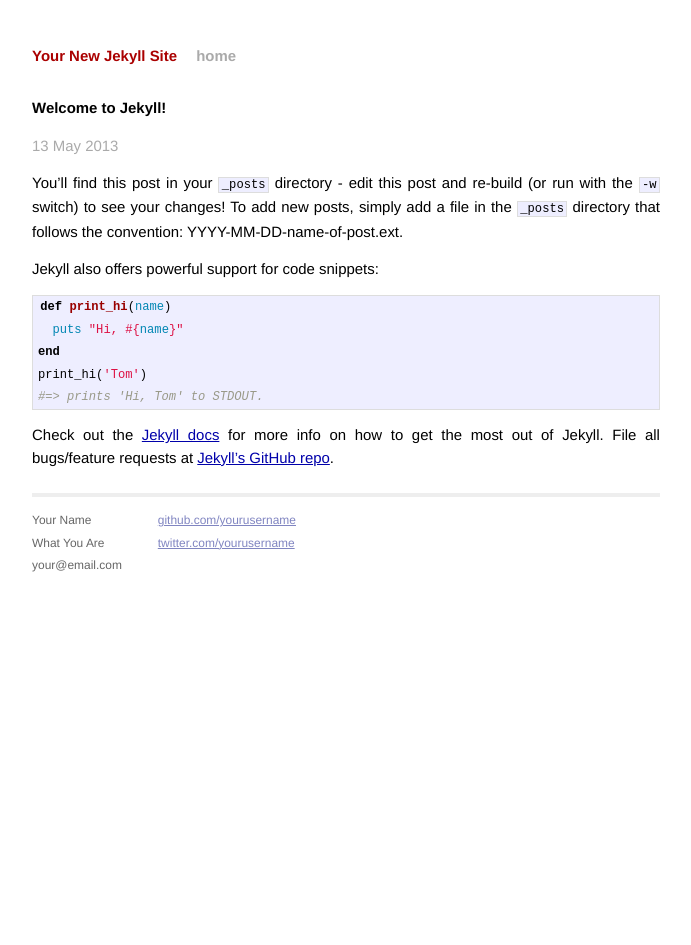
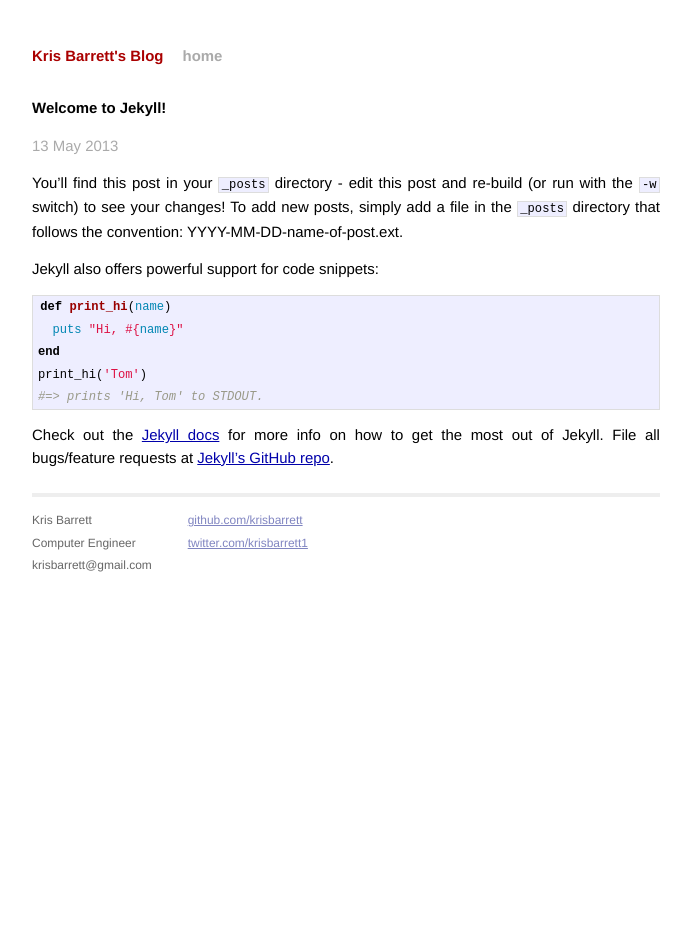
Before and after one commit to krisbarrett/kbarrett.com, a Jekyll site: the page built from _posts/2013-05-13-welcome-to-jekyll.markdown, in a window 1280 px wide. Shown: the whole page, without its empty margins (294-985 px from the left). Built offline with Jekyll 4.4.1, drawn with Linux system fonts in a browser that asks for light colours.

Commit message:
Added basic information.

```diff
--- a/_config.yml
+++ b/_config.yml
@@ -1,2 +1,2 @@
-name: Your New Jekyll Site
+name: Kris Barrett's Blog
 pygments: true
--- a/_layouts/default.html
+++ b/_layouts/default.html
@@ -27,15 +27,15 @@
             <div class="footer">
               <div class="contact">
                 <p>
-                  Your Name<br />
-                  What You Are<br />
-                  your@email.com
+                  Kris Barrett<br />
+                  Computer Engineer<br />
+                  krisbarrett@gmail.com
                 </p>
               </div>
               <div class="contact">
                 <p>
-                  <a href="http://github.com/yourusername/">github.com/yourusername</a><br />
-                  <a href="http://twitter.com/yourusername/">twitter.com/yourusername</a><br />
+                  <a href="http://github.com/krisbarrett/">github.com/krisbarrett</a><br />
+                  <a href="http://twitter.com/krisbarrett1/">twitter.com/krisbarrett1</a><br />
                 </p>
               </div>
             </div>
--- a/index.html
+++ b/index.html
@@ -1,6 +1,6 @@
 ---
 layout: default
-title: Your New Jekyll Site
+title: Kris Barrett's Blog
 ---
 
 <div id="home">
```
